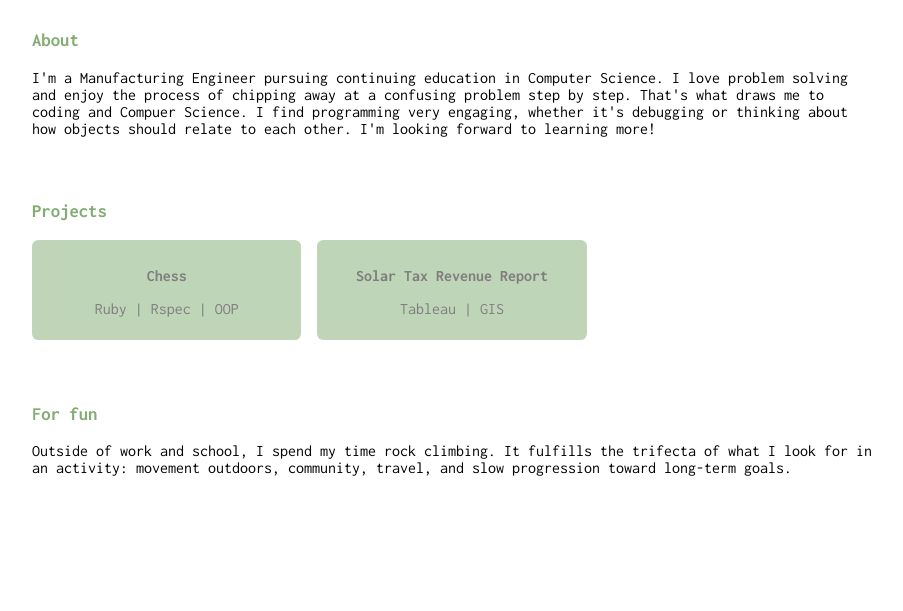
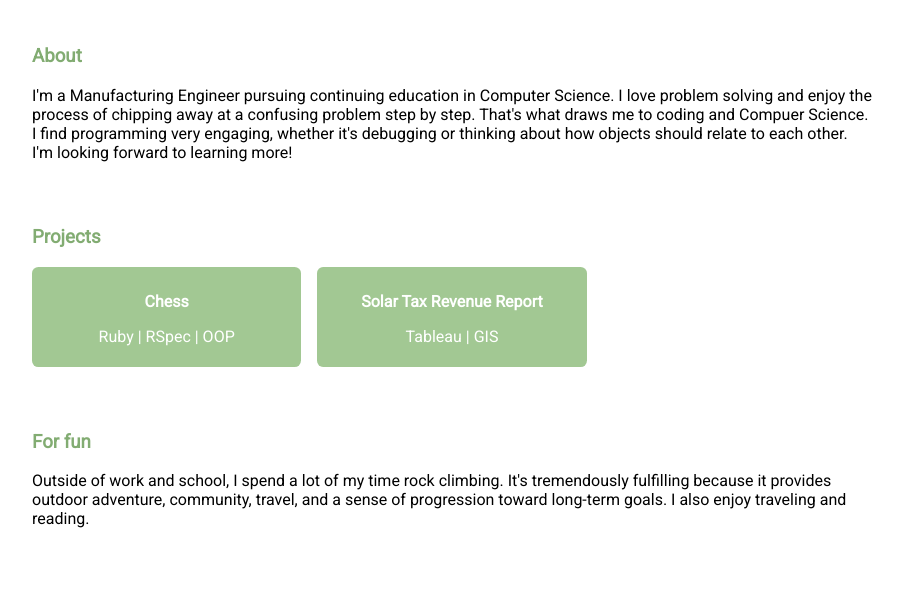
Before and after one commit to clairedotcom/portfolio-site, a plain HTML site: page index.html in a window 1280 px wide. Shown: the part 189-800 px from the top of the page, without its empty margins (188-1091 px from the left). Drawn offline with Linux system fonts and the light colour scheme.

Commit message:
Update font and text content

```diff
--- a/index.html
+++ b/index.html
@@ -34,7 +34,7 @@
                     <div class="project-card">
                         <div class = "project-text">
                             <h4>Chess</h4>
-                            <p>Ruby | Rspec | OOP</p>
+                            <p>Ruby | RSpec | OOP</p>
                         </div>
                     </div>
                 </a>
@@ -51,9 +51,9 @@
         <div class="fun">
             <h3>For fun</h3>
             <p>
-                Outside of work and school, I spend my time rock climbing. It fulfills the trifecta
-                of what I look for in an activity: movement outdoors, community, travel,
-                and slow progression toward long-term goals.
+                Outside of work and school, I spend a lot of my time rock climbing. It's tremendously fulfilling because it
+                provides outdoor adventure, community, travel, and a sense of progression toward long-term goals.
+                I also enjoy traveling and reading.
             </p>
         </div>
     </div>
--- a/style.css
+++ b/style.css
@@ -1,12 +1,13 @@
-@import url('https://fonts.googleapis.com/css2?family=Inconsolata:wght@300;400;500;700;800&display=swap');
+@import url('https://fonts.googleapis.com/css2?family=Roboto&display=swap');
 
 :root {
-    --accent-text-color: rgb(129, 172, 114);
+    --accent-text-color: rgb(130, 172, 114);
+    --project-card-color: rgb(162, 200, 147);
     --accent-text-hover: rgb(198, 219, 194);
 }
 
 body {
-    font-family: Inconsolata;
+    font-family: Roboto;
 }
 
 h3 {
@@ -64,8 +65,7 @@ a {
 .project-card {
     width: 100%;
     height: 100px;
-    background-color: var(--accent-text-color);
-    opacity: 0.5;
+    background-color: var(--project-card-color);
     border-radius: 0.4rem;
     box-sizing: border-box;
     display: flex;
@@ -81,7 +81,7 @@ a {
     padding-left: 10px;
     padding-right: 10px;
     margin-bottom: 0;
-    color: black;
+    color: white;
     font-weight: bold;
 }
 
@@ -93,7 +93,7 @@ a {
 }
 
 .project-text p {
-    color: black;
+    color: white;
     padding-left: 10px;
     padding-right: 10px;
 }
```
